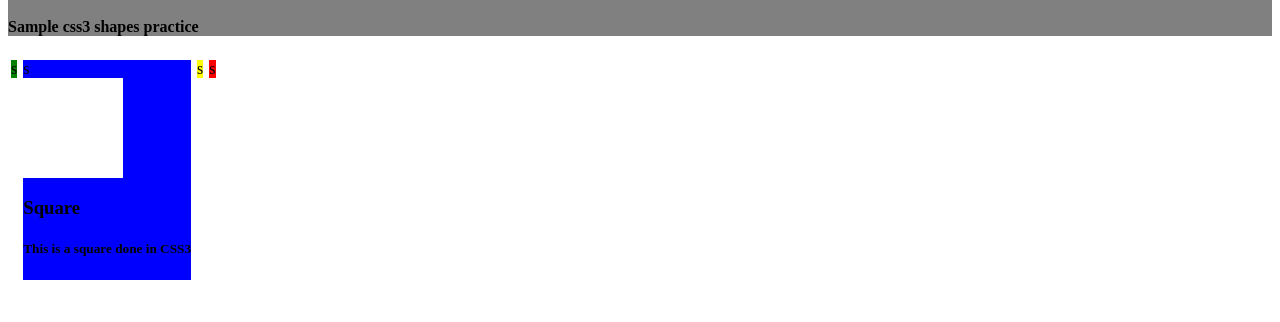
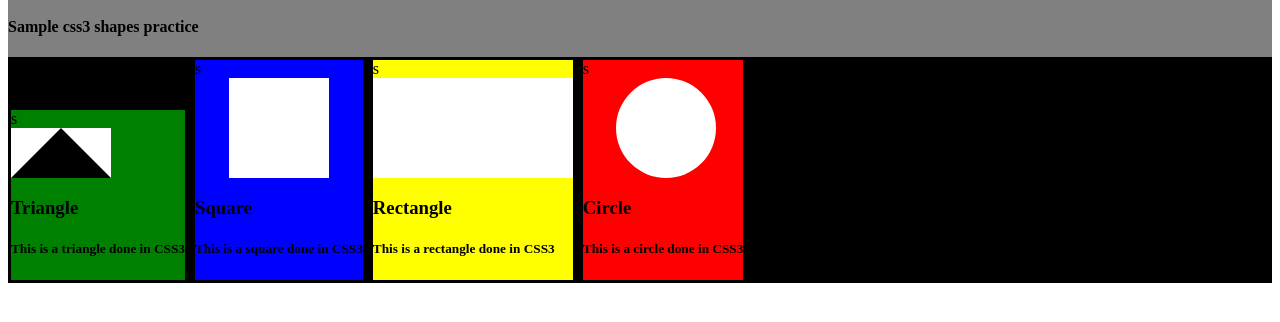
Before and after one commit to BillChabzz/css3-shapes, a plain HTML site: page docs/index.html in a window 1280 px wide. Shown: the part 50-372 px from the top of the page. Drawn offline with Linux system fonts and the light colour scheme.

Commit message:
added shapes

```diff
--- a/docs/index.html
+++ b/docs/index.html
@@ -11,7 +11,15 @@
               <h4>Sample css3 shapes practice</h4>
             </div>
           <div class="shapes">
-              <div class="triangle">s</div>
+              <div class="triangle">s
+                  <div class="thetriangle"></div>
+                  <div class="nametriangle">
+                      <h3>Triangle</h3>
+                  </div>
+                  <div class="desctriangle">
+                      <h5>This is a triangle done in CSS3</h5>
+                  </div>
+              </div>
               <div class="square">s
                   <div class="thesquare"></div>
                   <div class="namesquare">
@@ -21,8 +29,22 @@
                       <h5>This is a square done in CSS3</h5>
                   </div>
               </div>
-              <div class="rectangle">s</div>
-              <div class="circle">s</div>
+              <div class="rectangle">s
+              <div class="therectangle"></div>
+                  <div class="namerectangle">
+                      <h3>Rectangle</h3>
+                  </div>
+                  <div class="descsrectangle">
+                      <h5>This is a rectangle done in CSS3</h5>
+                  </div></div>
+              <div class="circle">s
+              <div class="thecircle"></div>
+                  <div class="namecircle">
+                      <h3>Circle</h3>
+                  </div>
+                  <div class="desccircle">
+                      <h5>This is a circle done in CSS3</h5>
+                  </div></div>
 
             </div>
           <div></div>
--- a/docs/style.css
+++ b/docs/style.css
@@ -7,30 +7,56 @@
 }
 .shapes{
   background-color: black;
+  display: block;
 
 }
 .triangle{
  background-color: green;
  margin: 3px;
- float: left;
+ display: inline-block;
+ /*float: left;*/
+}
+.thetriangle{
+    width: 0;
+	height: 0;
+	border-left: 50px solid transparent;
+	border-right: 50px solid transparent;
+	border-bottom: 50px solid black;
+    background-color: white;
 }
 .square{
  background-color: blue;
  margin: 3px;
- float: left;
+ display: inline-block;
+ /*float: left;*/
 }
 .thesquare{
  height: 100px;
  width: 100px;
  background-color: white;
+ margin-left:34px;
 }
 .rectangle{
  background-color: yellow;
  margin: 3px;
- float: left;
+ display: inline-block;
+ /*float: left;*/
 }
+.therectangle{
+ height: 100px;
+ width: 200px;
+ background-color: white;
+ }
 .circle{
  background-color: red;
  margin: 3px;
- float: left;
+ display: inline-block;
+ /*float: left;*/
 }
+.thecircle{
+ height: 100px;
+ width: 100px;
+ background-color: white;
+ border-radius: 100px;
+ margin-left: 33px;
+}
```
